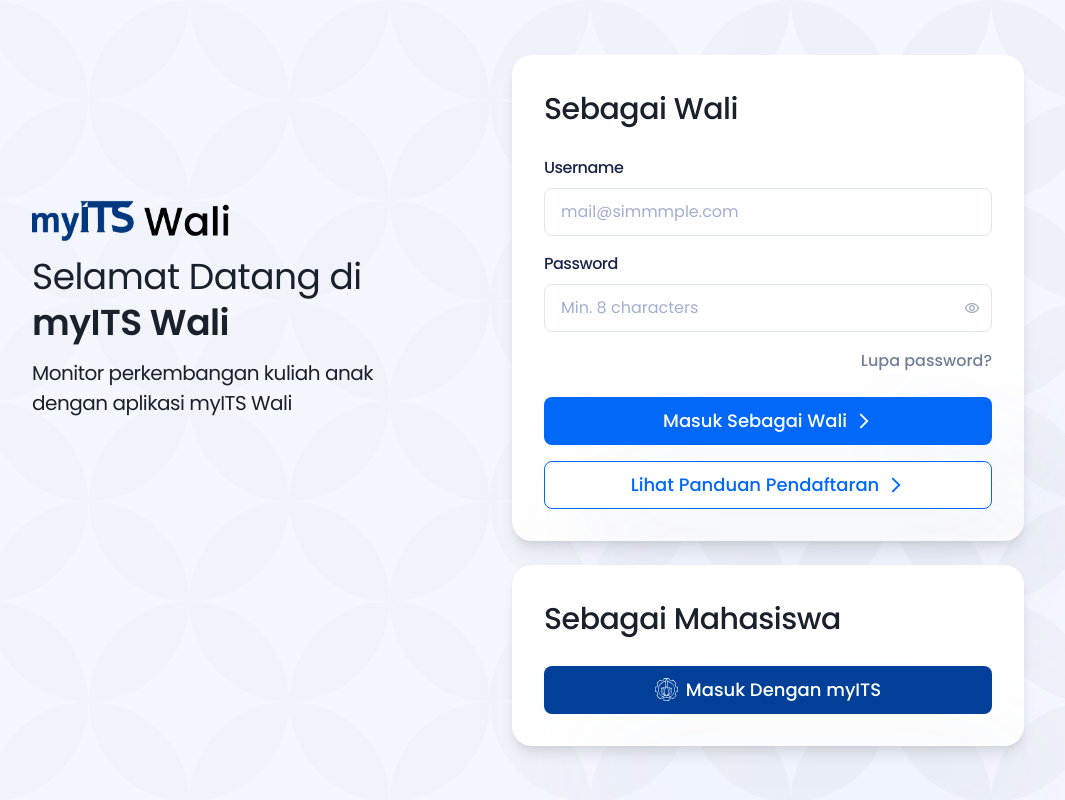
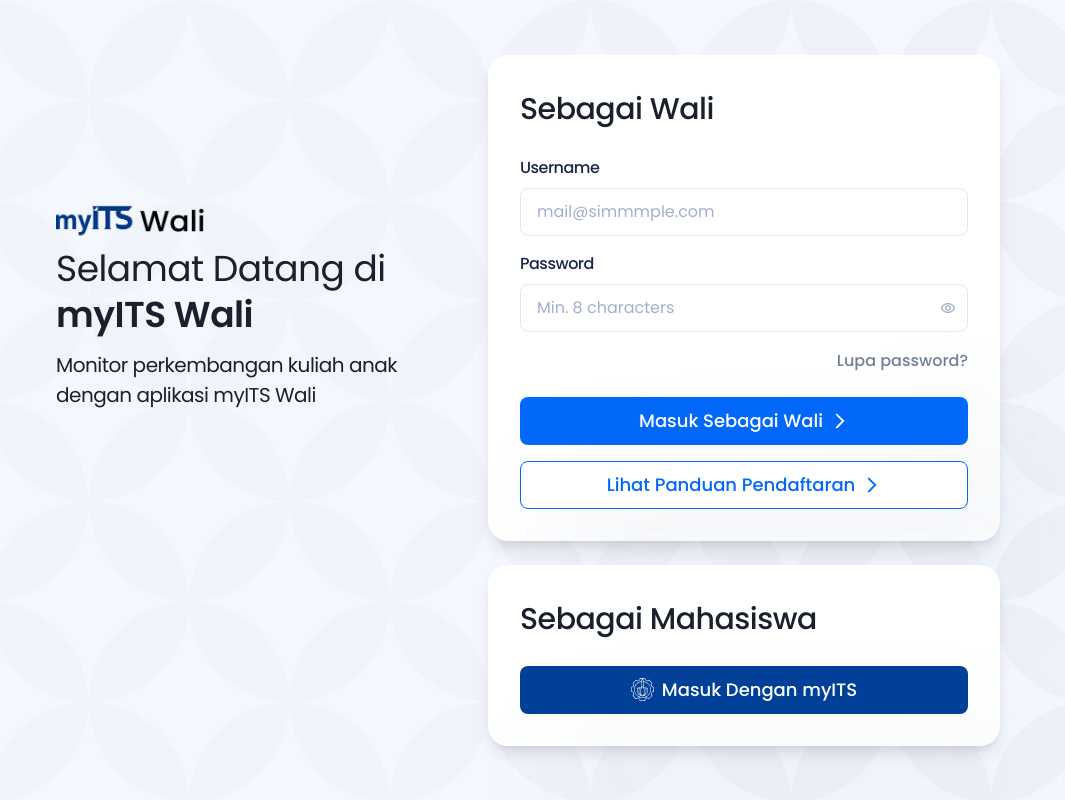
Before and after one commit to arkanaulia/myits-wali, a Next.js app: page / in a window 1280 px wide. Shown: the whole page, without its empty margins (112-1177 px from the left). Built offline with nearby package versions, Linux system fonts and the light colour scheme.

Commit message:
add error handling and reset pass alert

```diff
--- a/src/pages/index.tsx
+++ b/src/pages/index.tsx
@@ -91,7 +91,7 @@
         p={{ base: "6", md: "10" }}
         minH={"100vh"}
         justifyContent={{ base: "left", md: "center" }}
-        gap={{ base: "4", md: "24" }}
+        gap={{ base: "4", md: "12" }}
         direction={{ base: "column", md: "row" }}
         alignItems={{ base: "left", md: "center" }}
         backgroundImage="url('/img/dashboards/pattern.svg')"
@@ -105,7 +105,7 @@
           <Image
             src="/img/icons/logohome.png"
             h="auto"
-            w={{ base: "180px", md: "200px" }}
+            w={{ base: "180px", md: "150px" }}
           />
           <Box display={{ base: "none", md: "block" }} w="600px">
             <Text fontSize={{ base: "2xl", md: "4xl" }}>Selamat Datang di</Text>
```
